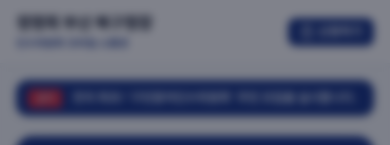
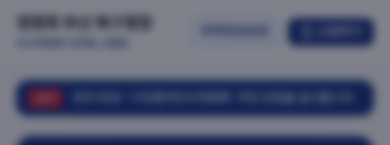
Before and after one commit to aiu144346/bukguMHJ, a React (Vite) app: page / in a window 390 px wide. Shown: the top 145 px of the page. Built offline with nearby package versions, Linux system fonts and the light colour scheme; a web font is replaced by a local one.

Commit message:
fix_mobile_layout_for_proposals_page

```diff
--- a/src/components/MobileAppLayout.tsx
+++ b/src/components/MobileAppLayout.tsx
@@ -66,9 +66,9 @@ export default function MobileAppLayout() {
     } else if (path === '/committee/qa') {
       setActiveTab('news');
       setSelectedItemId(101);
-    } else if (path === '/committee/proposals') {
+    } else if (path === '/committee/proposals' || path === '/committee/proposals-excel') {
       setActiveTab('news');
-      setSelectedItemId(100); // mockData ID for committee-proposals
+      setSelectedItemId(106); // mockData ID for committee-proposals-excel
     } else if (path === '/committee/proposals-part2') {
       setActiveTab('news');
       setSelectedItemId(102); // mockData ID for committee-proposals-part2
@@ -107,8 +107,8 @@ export default function MobileAppLayout() {
         setSelectedItemId(10);
       } else if (path === '/committee/qa') {
         setSelectedItemId(101);
-      } else if (path === '/committee/proposals') {
-        setSelectedItemId(100);
+      } else if (path === '/committee/proposals' || path === '/committee/proposals-excel') {
+        setSelectedItemId(106);
       } else if (path === '/committee/proposals-part2') {
         setSelectedItemId(102);
       } else if (path === '/committee/proposals-part3') {
@@ -194,6 +194,13 @@ export default function MobileAppLayout() {
             인수위원회 모바일 소통관
           </p>
         </div>
+        <div className="flex items-center gap-2">
+          <button
+            onClick={() => openItemDetails(106)}
+            className="text-[11px] bg-blue-50 text-[#1E3A8A] border border-blue-200 px-2.5 py-1.5 rounded-lg font-extrabold flex items-center gap-1 active:scale-95 transition-all cursor-pointer"
+          >
+            정책제안&답변
+          </button>
           <a
             href="https://forms.gle/QMTcmjm9YZscTMav6"
             target="_blank"
@@ -203,6 +210,7 @@ export default function MobileAppLayout() {
             <ClipboardCheck className="h-3.5 w-3.5" />
             신청하기
           </a>
+        </div>
       </header>
 
       {/* Main Tab Views */}
@@ -662,7 +670,7 @@ export default function MobileAppLayout() {
                 <PressDetail isBottomSheet={true} />
               ) : selectedItem.linkUrl === '/committee/qa' ? (
                 <CommitteeQA />
-              ) : selectedItem.linkUrl === '/committee/proposals' ? (
+              ) : selectedItem.linkUrl === '/committee/proposals' || selectedItem.linkUrl === '/committee/proposals-excel' ? (
                 <CommitteeProposals />
               ) : selectedItem.linkUrl === '/committee/proposals-part2' ? (
                 <CommitteeProposalsPart2 />
```
Lines whose indentation alone changed are shown as unchanged.
